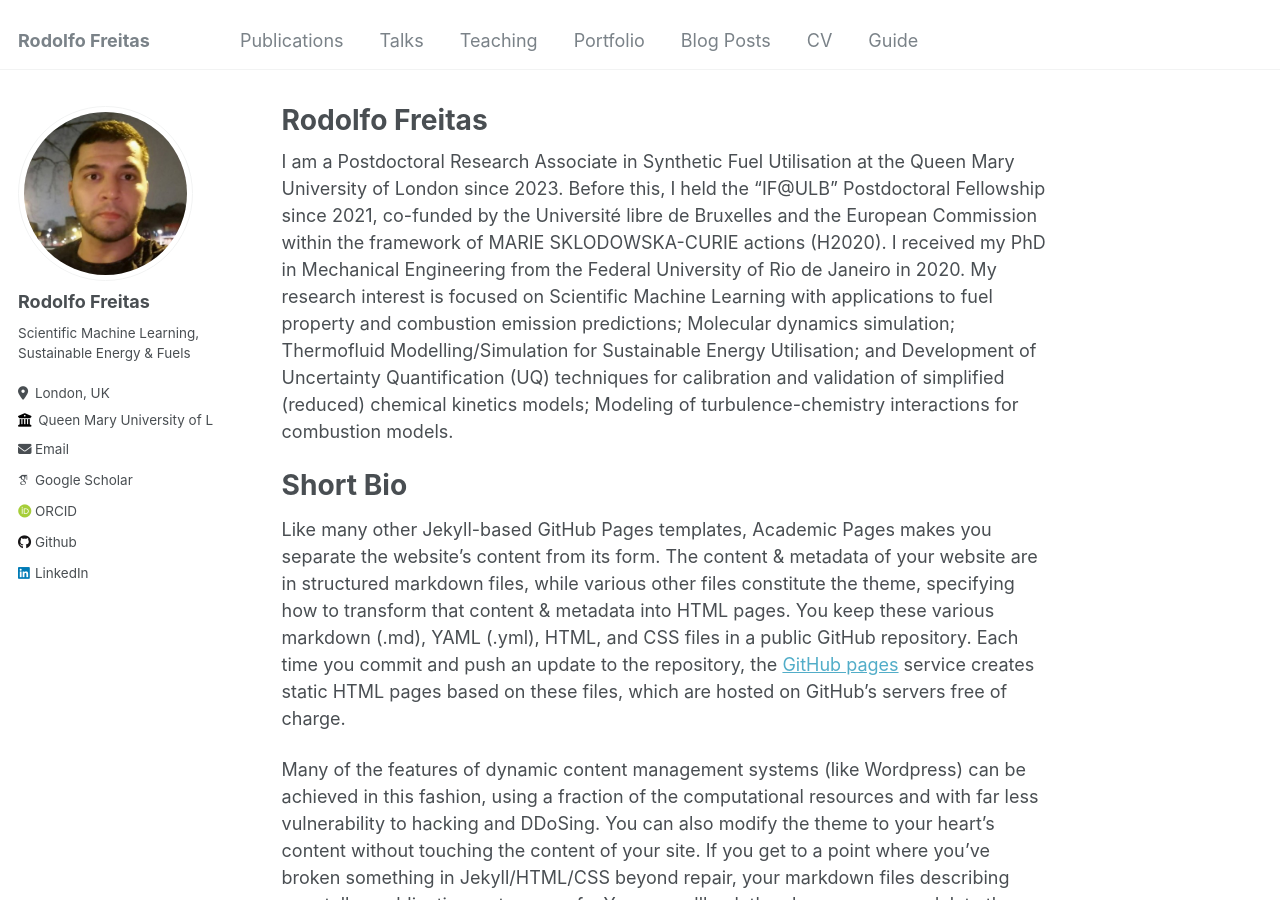
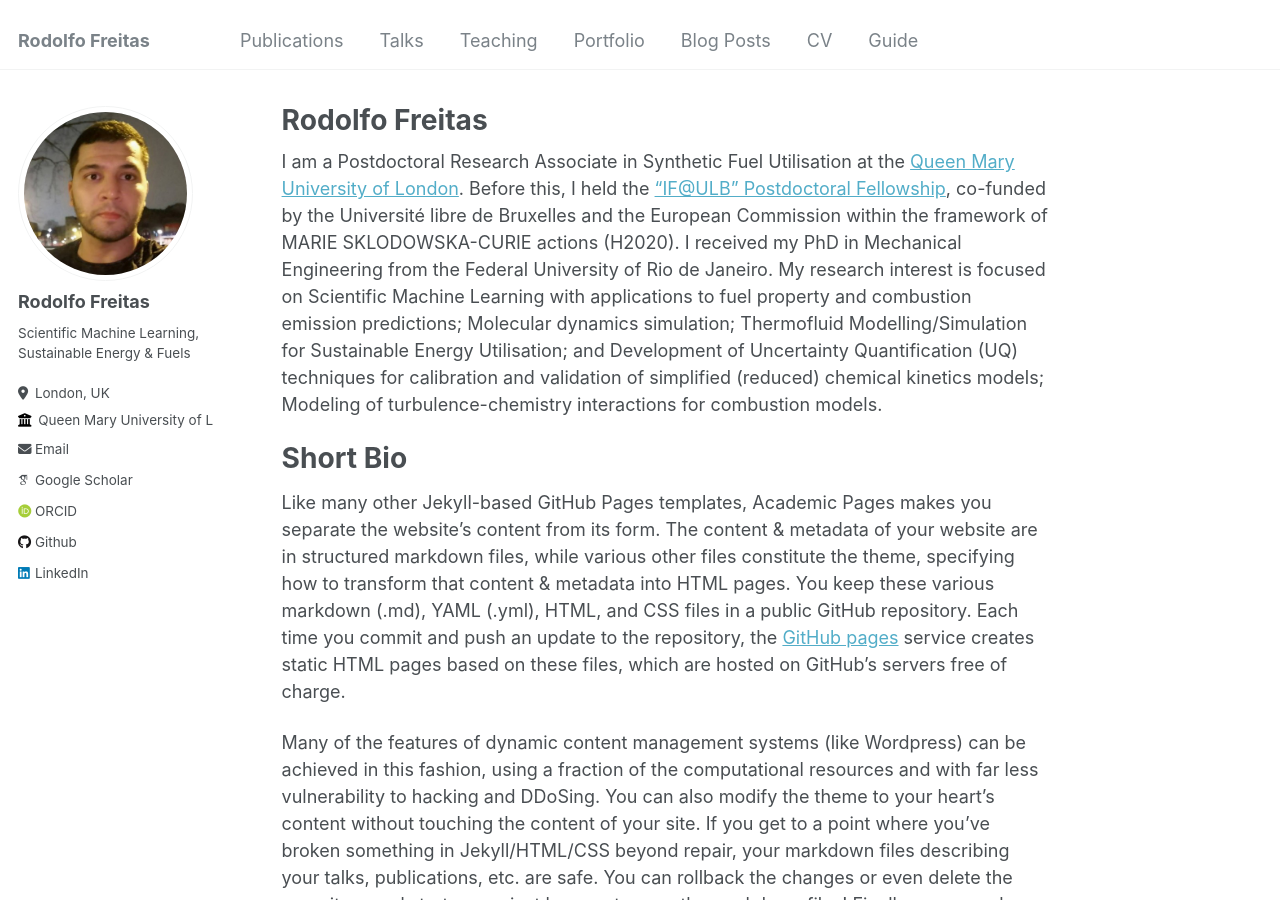
Before and after one commit to RodolfosmFreitas/RodolfosmFreitas.github.io, a Jekyll site: the page built from _pages/about.md, in a window 1280 px wide and 900 px high. Built offline with Jekyll 4.4.1, drawn with Linux system fonts in a browser that asks for light colours; some web fonts are replaced.

Commit message:
Update about.md

```diff
--- a/_pages/about.md
+++ b/_pages/about.md
@@ -7,7 +7,7 @@ redirect_from:
   - /about.html
 ---
 
-I am a Postdoctoral Research Associate in Synthetic Fuel Utilisation at the Queen Mary University of London since 2023. Before this, I held the "IF@ULB" Postdoctoral Fellowship since 2021, co-funded by the Université libre de Bruxelles and the European Commission within the framework of MARIE SKLODOWSKA-CURIE actions (H2020). I received my PhD in Mechanical Engineering from the Federal University of Rio de Janeiro in 2020. My research interest is focused on Scientific Machine Learning with applications to fuel property and combustion emission predictions; Molecular dynamics simulation; Thermofluid Modelling/Simulation for Sustainable Energy Utilisation; and Development of Uncertainty Quantification (UQ) techniques for calibration and validation of simplified (reduced) chemical kinetics models; Modeling of turbulence-chemistry interactions for combustion models.
+I am a Postdoctoral Research Associate in Synthetic Fuel Utilisation at the [Queen Mary University of London](https://www.qmul.ac.uk/). Before this, I held the ["IF@ULB" Postdoctoral Fellowship](https://if-at-ulb.ulb.be/), co-funded by the Université libre de Bruxelles and the European Commission within the framework of MARIE SKLODOWSKA-CURIE actions (H2020). I received my PhD in Mechanical Engineering from the Federal University of Rio de Janeiro. My research interest is focused on Scientific Machine Learning with applications to fuel property and combustion emission predictions; Molecular dynamics simulation; Thermofluid Modelling/Simulation for Sustainable Energy Utilisation; and Development of Uncertainty Quantification (UQ) techniques for calibration and validation of simplified (reduced) chemical kinetics models; Modeling of turbulence-chemistry interactions for combustion models.
 
 Short Bio
 ======
```
